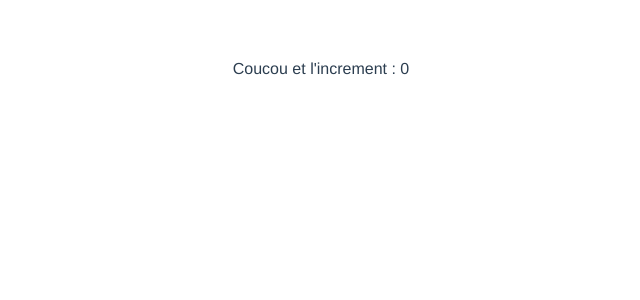
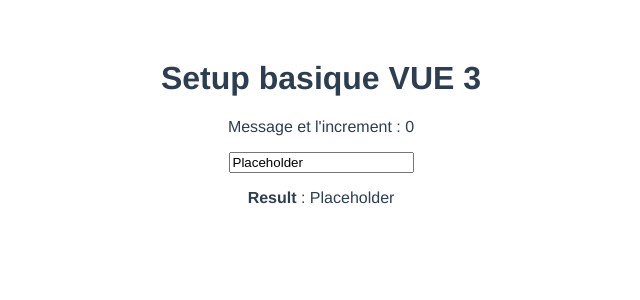
Before and after one commit to benoitlamonica/hackathon2021, a Vue app: page / in a window 1280 px wide. Shown: the top 300 px of the page, without its empty margins (319-959 px from the left). Built offline with nearby package versions, Linux system fonts and the light colour scheme.

Commit message:
setup(InputTest.vue, App.vue): Added Sass + Input exemple

```diff
--- a/package.json
+++ b/package.json
@@ -7,10 +7,14 @@
     "serve": "vite preview"
   },
   "dependencies": {
+    "node-sass": "^6.0.1",
+    "sass-loader": "^12.2.0",
+    "style-loader": "^3.3.1",
     "vue": "^3.2.16"
   },
   "devDependencies": {
     "@vitejs/plugin-vue": "^1.9.3",
+    "sass": "^1.43.3",
     "vite": "^2.6.4"
   }
 }
--- a/src/App.vue
+++ b/src/App.vue
@@ -1,17 +1,21 @@
 <template>
-  <ComponentTest msg="coucou" />
+  <h1>Setup basique VUE 3</h1>
+  <ComponentTest msg="Message" />
+  <InputTest />
 </template>
 
 <script>
 import ComponentTest from "./components/ComponentTest.vue";
+import InputTest from "./components/InputTest.vue";
 export default {
   components: {
     ComponentTest,
+    InputTest,
   },
 };
 </script>
 
-<style>
+<style lang="scss">
 #app {
   font-family: Avenir, Helvetica, Arial, sans-serif;
   -webkit-font-smoothing: antialiased;
--- /dev/null
+++ b/src/components/InputTest.vue
@@ -0,0 +1,18 @@
+<template>
+  <input v-model="inputModel" type="text" />
+  <p><strong>Result</strong> : {{ inputModel }}</p>
+</template>
+
+<script>
+import { ref } from "@vue/reactivity";
+export default {
+  setup() {
+    const inputModel = ref("Placeholder");
+    return {
+      inputModel,
+    };
+  },
+};
+</script>
+
+<style></style>
```
Also changed, not shown: src/main.js (line endings or trailing spaces), 1 other file (tests, documents, lock files or other folders).
